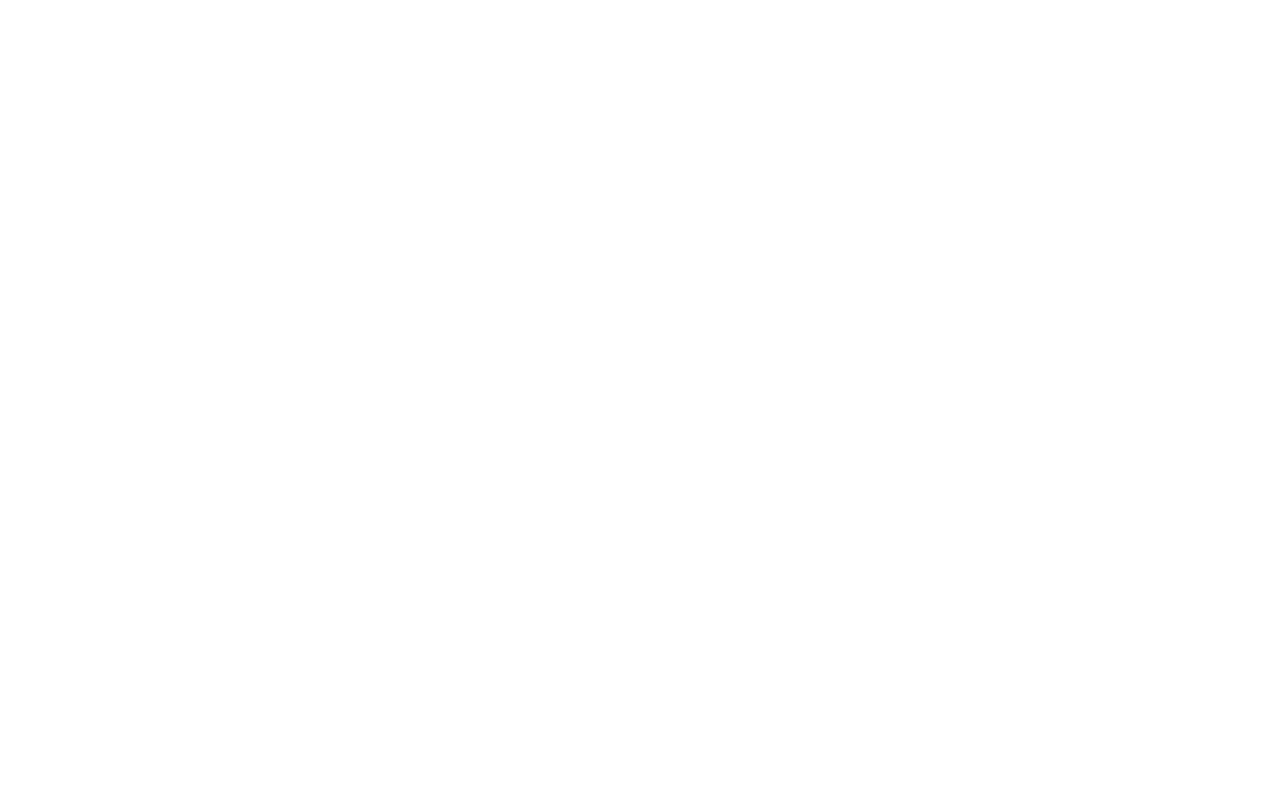
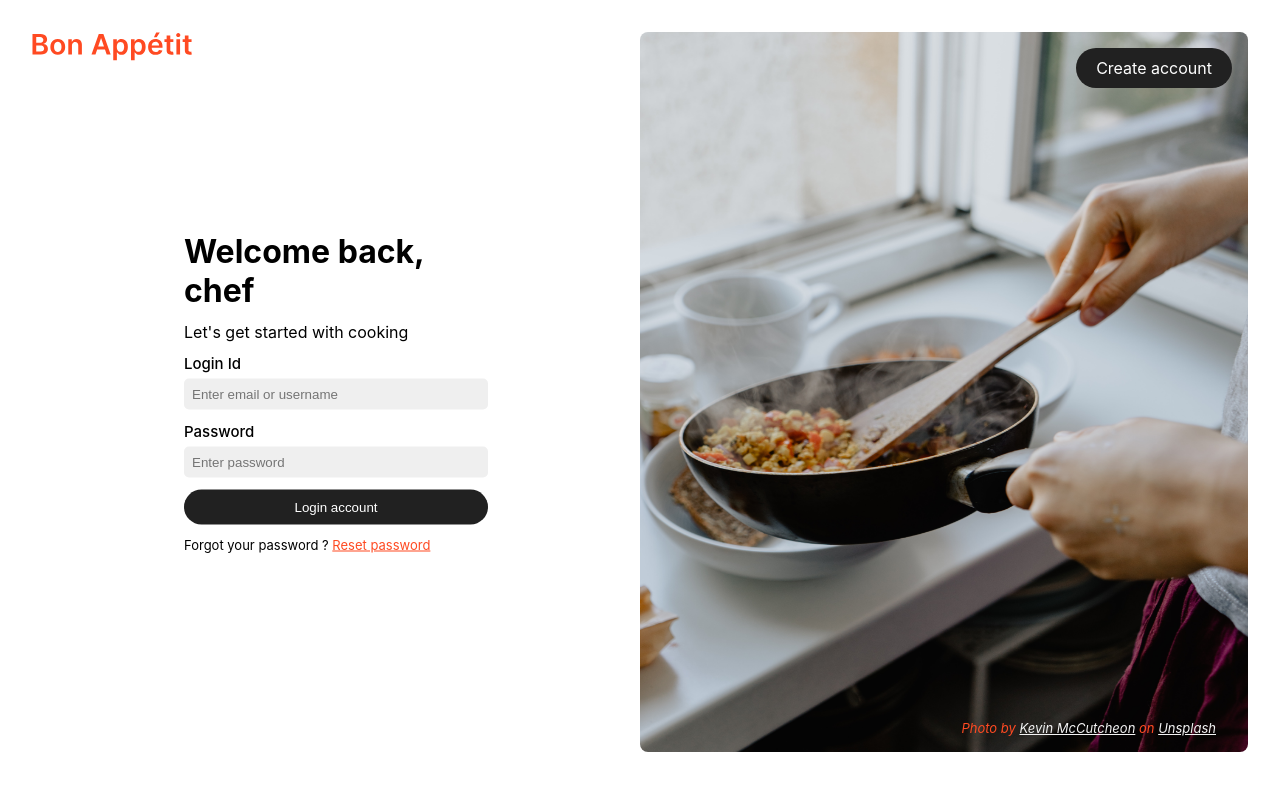
Before and after one commit to fatouuuu/phase-4-group-project, a React (Create React App) app in the folder client/: page /login in a window 1280 px wide. Before the commit this address had no page. Shown: the top 790 px of the page. Built offline with nearby package versions, Linux system fonts and the light colour scheme.

Commit message:
login: login  page layout

```diff
--- a/client/src/App.js
+++ b/client/src/App.js
@@ -1,5 +1,6 @@
 import React from 'react'
 import { BrowserRouter, Routes, Route } from 'react-router-dom'
+import Login from './components/Login';
 import Register from './components/Register';
 
 
@@ -9,6 +10,7 @@
       <Routes>
         {/* Define your routes here */}
         <Route path='register' element={<Register />} />
+        <Route path='login' element={<Login />} />
 
       </Routes>
     </BrowserRouter>
--- a/client/src/components/Login.js
+++ b/client/src/components/Login.js
@@ -1,8 +1,38 @@
 import React from 'react'
+import { Link } from 'react-router-dom'
+import logo from '../assets/images/bon-appetit.svg'
+import hero from '../assets/images/login-hero.jpg'
+
 
 function Login() {
   return (
-    <div>Login</div>
+    <div className='auth--container'>
+        <div className='auth--wrapper'>
+            <div className='auth--form-container'>
+                <img className='auth--logo' src={logo}  alt='bon appetite logo'/>
+                <div className='auth--form-wrapper'>
+                    <h1 className='auth--title'>Welcome back, chef</h1>
+                    <p className='auth--text'>Let's get started with cooking</p>
+                    <div className='auth--form-field'>
+                        <label>Login Id</label>
+                        <input type='text' placeholder='Enter email or username'/>
+                    </div>
+                    <div className='auth--form-field'>
+                        <label>Password</label>
+                        <input type='text' placeholder='Enter password'/>
+                    </div>
+                    <button type='submit' className='auth--submit'>Login account</button>
+                    <span className='auth-forgot-pass'>Forgot your password ? <a>Reset password</a></span>
+                </div>
+
+            </div>
+            <div className='auth--hero-container'>
+                <img className='auth--hero' src={hero} alt='by Monika Grabkowska on unsplash' />
+                <em className='photo--tag'>Photo by <a href="https://unsplash.com/@kevinmccutcheon?utm_source=unsplash&utm_medium=referral&utm_content=creditCopyText">Kevin McCutcheon</a> on <a href="https://unsplash.com/photos/APDMfLHZiRA?utm_source=unsplash&utm_medium=referral&utm_content=creditCopyText">Unsplash</a></em>
+                <Link to='/register' className='auth--redirect'>Create account</Link>
+            </div>
+        </div>
+    </div>
   )
 }
 
--- a/client/src/index.css
+++ b/client/src/index.css
@@ -109,6 +109,7 @@
   bottom: 1rem;
   right: 2rem;
   font-size: 13px;
+  color: #FF4A22;
 }
 
 .photo--tag a{
@@ -130,3 +131,13 @@
 .auth--redirect:hover {
   transform: scale(0.9);
 }
+
+.auth-forgot-pass {
+  font-size: 13px;
+}
+
+.auth-forgot-pass a {
+  text-decoration: underline;
+  color: #FF4A22;
+  cursor: pointer;
+}
```
Also changed, not shown: client/src/assets/images/login-hero.jpg (added).
